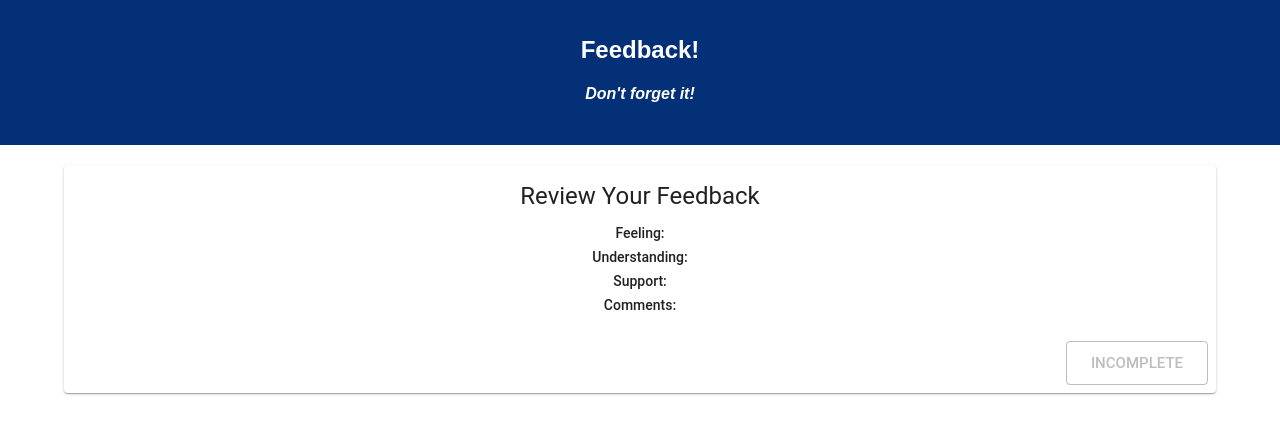
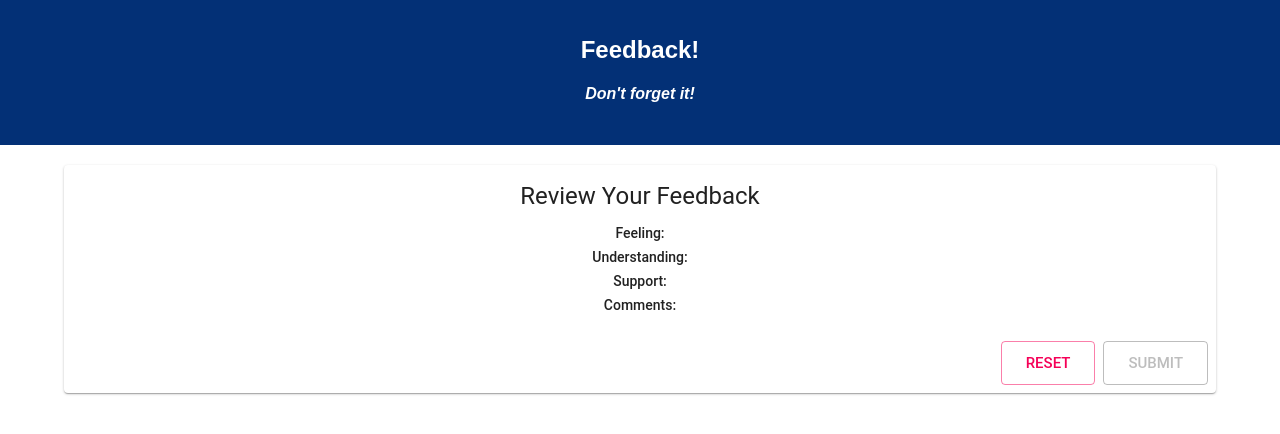
Before and after one commit to tomroselyn/redux-feedback-loop, a React (Create React App) app: page /#/review in a window 1280 px wide. Shown: the top 434 px of the page. Built offline with nearby package versions, Linux system fonts and the light colour scheme.

Commit message:
buttons updated

```diff
--- a/src/components/Review/Review.jsx
+++ b/src/components/Review/Review.jsx
@@ -5,6 +5,10 @@ import axios from 'axios';
 import {Button, Card, CardContent, CardActions, Typography} from '@material-ui/core';
 
 class Review extends Component {
+
+    handleReset = () => {
+        this.props.history.push('/');
+    }
 
     handleSubmit = () => {
         //send data to server for storage
@@ -43,7 +47,7 @@ class Review extends Component {
                     color="primary"
                     size="large"
                     disabled
-                >INCOMPLETE</Button>
+                >SUBMIT</Button>
         }
 
         return (
@@ -67,6 +71,12 @@ class Review extends Component {
                         </Typography>
                     </CardContent>
                     <CardActions className="cardActions">
+                        <Button
+                            variant="outlined"
+                            color="secondary"
+                            size="large"
+                            onClick={this.handleReset}>
+                        Reset</Button>
                         {submitButton}
                     </CardActions>
                 </Card>
```
